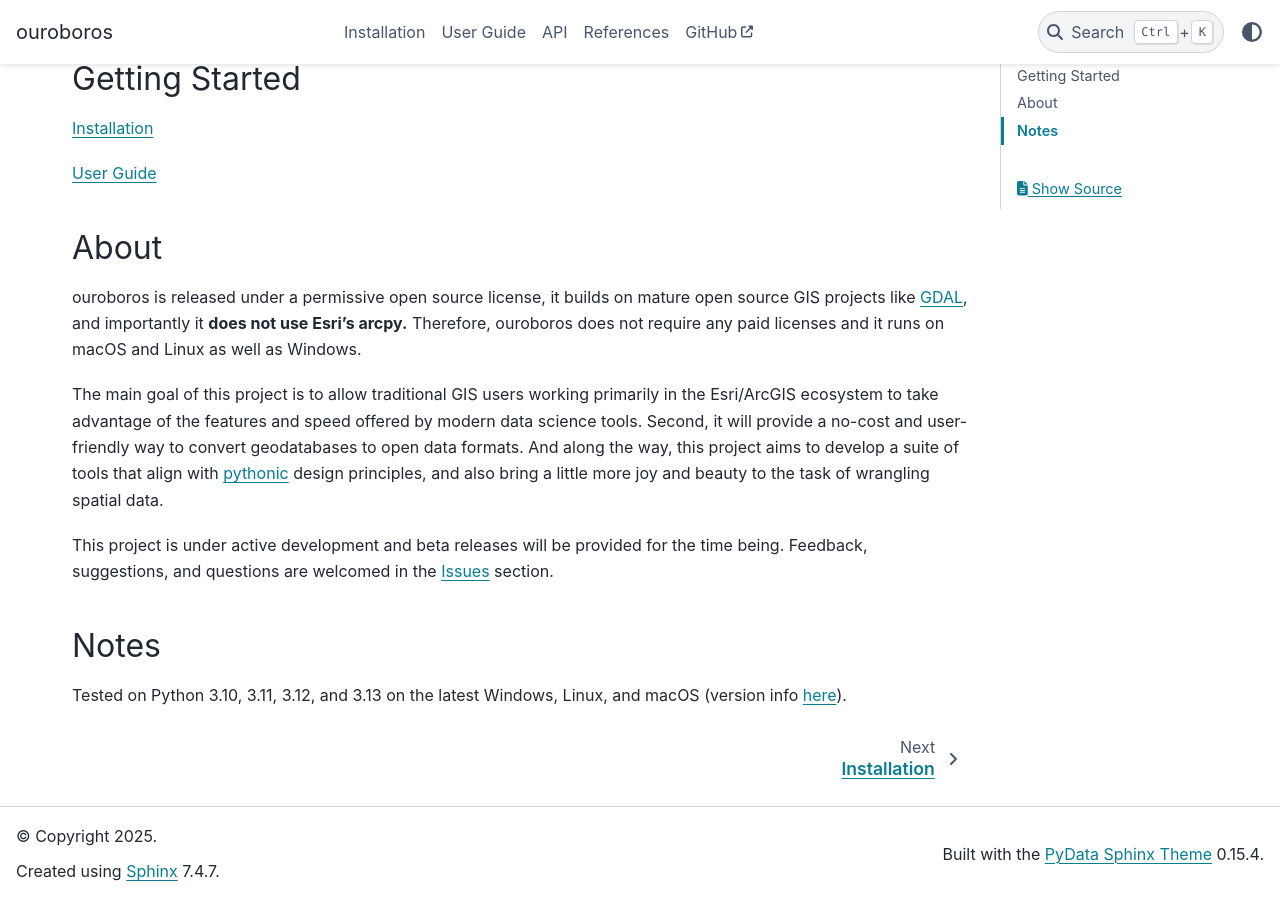
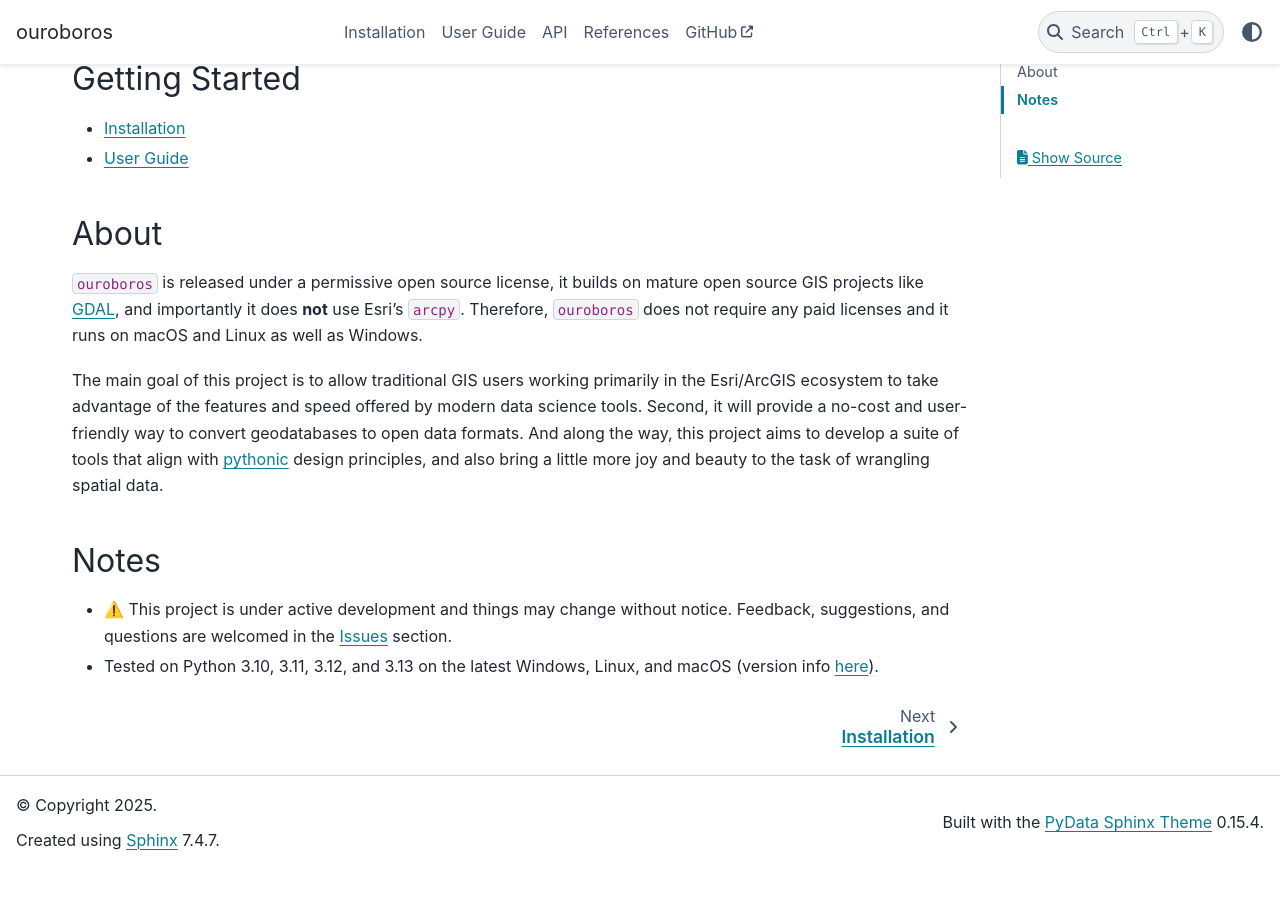
Before and after one commit to corbel-spatial/ouroboros, a Sphinx documentation site: the page built from docs/index.rst, in a window 1280 px wide and 900 px high, scrolled down 1039 px. Built offline with Sphinx 7.4.7 and the PyData theme 0.15.4, drawn with Linux system fonts in a browser that asks for light colours; after the commit the page ends 1908 px from its top, so only the background shows below that; some of the changed text lies outside the part shown.

Commit message:
Tweaks and docs

```diff
--- a/README.md
+++ b/README.md
@@ -17,9 +17,9 @@
 
 ## Introduction
 
-ouroboros is a Python module that provides helpful functions and classes for manipulating spatial data stored in a [File GeoDatabase](https://en.wikipedia.org/wiki/Geodatabase_(Esri)).
+`ouroboros` is a Python module that provides helpful functions and classes for manipulating spatial data stored in a [File GeoDatabase](https://en.wikipedia.org/wiki/Geodatabase_(Esri)).
 
-The data (.gdb) are read from disk into memory as `FeatureClass` objects, using [GeoPandas](https://geopandas.org/en/stable/getting_started/introduction.html)
+The data (.gdb) are read from disk into memory as `FeatureClass` objects, using [`GeoPandas`](https://geopandas.org/en/stable/getting_started/introduction.html)
 under the hood for efficient analysis and easy conversion to other spatial data formats.
 `FeatureClass` objects can exist on their own, or they can be grouped into `FeatureDataset` and `GeoDatabase` objects
 which can be accessed like dictionaries. For example:
@@ -57,15 +57,15 @@ which can be accessed like dictionaries. For example:
 
 ## Getting Started
 
-[Installation](https://ouroboros-gis.readthedocs.io/en/latest/installation.html)
+- [Installation](https://ouroboros-gis.readthedocs.io/en/latest/installation.html)
 
-[User Guide](https://ouroboros-gis.readthedocs.io/en/latest/user_guide.html)
+- [User Guide](https://ouroboros-gis.readthedocs.io/en/latest/user_guide.html)
 
 ## About
 
-ouroboros is released under a permissive open source license, it builds on mature open source GIS projects like
-[GDAL](https://gdal.org/), and importantly it **does not use Esri's arcpy.**
-Therefore, ouroboros does not require any paid licenses and it runs on macOS and Linux as well as Windows.
+`ouroboros` is released under a permissive open source license, it builds on mature open source GIS projects like
+[GDAL](https://gdal.org/), and importantly it does **not** use Esri's `arcpy`.
+Therefore, `ouroboros` does not require any paid licenses and it runs on macOS and Linux as well as Windows.
 
 The main goal of this project is to allow traditional GIS users working primarily in the Esri/ArcGIS ecosystem to take
 advantage of the features and speed offered by modern data science tools. Second, it will provide a no-cost and
@@ -73,8 +73,8 @@ user-friendly way to convert geodatabases to open data formats. And along the wa
 suite of tools that align with [pythonic](https://peps.python.org/pep-0020/) design principles, and also bring a
 little more joy and beauty to the task of wrangling spatial data.
 
-This project is under active development and beta releases will be provided for the time being. Feedback, suggestions, and questions are welcomed in the [Issues](https://github.com/corbel-spatial/ouroboros/issues) section.
-
 ## Notes
 
-Tested on Python 3.10, 3.11, 3.12, and 3.13 on the latest Windows, Linux, and macOS (version info [here](https://github.com/actions/runner-images)).
+- ⚠️ This project is under active development and things may change without notice. Feedback, suggestions, and questions are welcomed in the [Issues](https://github.com/corbel-spatial/ouroboros/issues) section.
+
+- Tested on Python 3.10, 3.11, 3.12, and 3.13 on the latest Windows, Linux, and macOS (version info [here](https://github.com/actions/runner-images)).
--- a/docs/conf.py
+++ b/docs/conf.py
@@ -23,6 +23,7 @@ extensions = [
     "sphinx_copybutton",
     "myst_parser",
     "nbsphinx",
+    "IPython.sphinxext.ipython_console_highlighting",
 ]
 
 intersphinx_mapping = {
@@ -62,7 +63,7 @@ html_sidebars = {
     ]
 }
 
-exclude_patterns = ["_build", "Thumbs.db", ".DS_Store"]
+exclude_patterns = ["_build", "Thumbs.db", ".DS_Store", "**.ipynb_checkpoints"]
 
 # -- Options for HTML output -------------------------------------------------
 
--- a/docs/user_guide.rst
+++ b/docs/user_guide.rst
@@ -3,10 +3,11 @@ User Guide
 
 .. toctree::
 
-   notebooks/introduction
+   notebooks/intro_example
    notebooks/basic_usage
    notebooks/database_structure
    notebooks/fc_conversions
+   notebooks/field_calculations
    notebooks/geoprocessing
    notebooks/pyarrow_demo
    notebooks/rasters
```
Also changed, not shown: docs/notebooks/field_calculations.ipynb (added), docs/notebooks/intro_example.ipynb (renamed from docs/notebooks/introduction.ipynb), docs/pytest_coverage.json, 3 other files.
